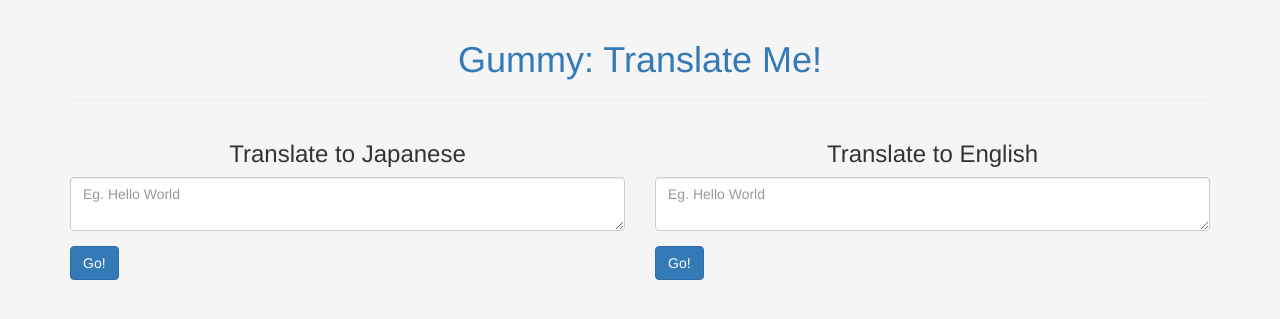
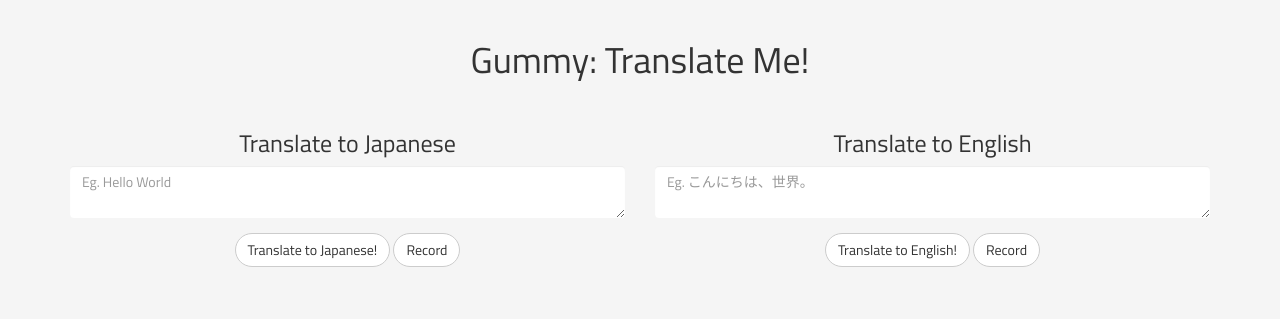
Before and after one commit to jnsoo123/gummy2, a Flask app: page / in a window 1280 px wide. Shown: the top 319 px of the page. Run offline with Flask 2, Linux system fonts and the light colour scheme; some libraries are stand-ins or nearby versions.

Commit message:
made translating to ajax

```diff
--- a/gummy2/gummy2.py
+++ b/gummy2/gummy2.py
@@ -1,5 +1,5 @@
 import os
-from flask import Flask, request, g, redirect, url_for, abort, render_template, flash
+from flask import Flask, request, g, redirect, url_for, abort, render_template, flash, jsonify
 from flask_bootstrap import Bootstrap
 from translate import Translator
 import urllib
@@ -13,16 +13,16 @@ app.config.from_object(__name__)
 def home():
     return render_template('home.html')
 
-@app.route('/ja_translate', methods=['POST'])
+@app.route('/_ja_translate', methods=['GET'])
 def ja_translate():
-    text = request.form['text_translate'].encode('utf-8')
+    text = request.args.get('text', '', type=str)
     translate = Translator(to_lang='ja', from_lang='en-US')
     translated_text = translate.translate(text)
-    return render_template('home.html', translated_ja_text=translated_text, translated_en_text=text)
+    return jsonify(translated_text)
 
-@app.route('/en_translate', methods=['POST'])
+@app.route('/_en_translate', methods=['GET'])
 def en_translate():
-    text = request.form['text_translate']
+    text = request.args.get('text', '', type=unicode)
     translate = Translator(to_lang='en-US', from_lang='ja')
     translated_text = urllib.quote(translate.translate(text.encode('utf-8')))
-    return render_template('home.html', translated_en_text=translated_text, translated_ja_text=text)
+    return jsonify(translated_text)
--- a/gummy2/static/style.css
+++ b/gummy2/static/style.css
@@ -1,7 +1,21 @@
 body {
+  font-family: 'Titillium Web', sans-serif;
   background-color: whitesmoke;
 }
 
 .main-container {
   margin-top: 20px!important;
 }
+
+.main-container a{
+  color: #333;
+}
+
+.main-container textarea.form-control {
+  border: none;
+}
+
+.btn.btn-default {
+  background-color: white;
+  border-radius: 25px;
+}
--- a/gummy2/templates/home.html
+++ b/gummy2/templates/home.html
@@ -1,34 +1,66 @@
 {% extends 'layout.html' %}
 {% block body %}
+
+<script type='text/javascript'>
+$SCRIPT_ROOT = {{ request.script_root|tojson|safe }};
+
+$(function(){
+  var translateToJapaneseButton = $('#translateToJapanese');
+  var translateToEnglishButton = $('#translateToEnglish');
+
+  translateToJapaneseButton.bind('click', function(){
+    translateToJapaneseButton.text('Translating to Japanese...')
+
+    $.getJSON($SCRIPT_ROOT + '/_ja_translate', {
+      text: $('#textTranslateToJapanese').val()
+    }, function(data){
+      $('#textTranslateToEnglish').val(data);
+      translateToJapaneseButton.text('Translate to Japanese!');
+    });
+    return false
+  });
+
+  translateToEnglishButton.bind('click', function(){
+    translateToEnglishButton.text('Translating to English...');
+
+    $.getJSON($SCRIPT_ROOT + '/_en_translate', {
+      text: $('#textTranslateToEnglish').val()
+    }, function(data){
+      $('#textTranslateToJapanese').val(decodeURIComponent(data));
+      translateToEnglishButton.text('Translate to English!')
+    });
+  });
+});
+</script>
+
 <div class="container main-container">
   <a href="/">
     <h1 class="text-center">
       Gummy: Translate Me!
     </h1>
   </a>
-  <hr />
+  <br />
   <div class="row">
-    <div class="col-xs-6">
+    <div class="col-sm-6 col-xs-12">
       <h3 class="text-center">Translate to Japanese</h3>
-      <form action='/ja_translate' method='POST'>
       <div class="form-group">
-          <textarea class='form-control' placeholder='Eg. Hello World' name='text_translate'>{{ translated_en_text }}</textarea>
+        <textarea class='form-control' placeholder='Eg. Hello World' id='textTranslateToJapanese' required >{{ translated_en_text }}</textarea>
       </div>
+      <div class="form-group text-center">
+        <button type='button' class='btn btn-default' id='translateToJapanese'>Translate to Japanese!</button>
+        <button type='button' class='btn btn-default'>Record</button>
+      </div>
+    </div>
+    <div class="col-sm-6 col-xs-12">
+      <h3 class="text-center">Translate to English</h3>
       <div class="form-group">
-          <input type='submit' value='Go!' class='btn btn-primary' />
+        <textarea class='form-control' placeholder='Eg. こんにちは、世界。' id='textTranslateToEnglish' required >{{ translated_ja_text }}</textarea>
       </div>
-      </form>
+      <div class="form-group text-center">
+        <button type='button' class='btn btn-default' id='translateToEnglish'>Translate to English!</button>
+        <button type='button' class='btn btn-default'>Record</button>
       </div>
-    <div class="col-xs-6">
-      <h3 class="text-center">Translate to English</h3>
-      <form action='/en_translate' method='POST'>
-        <div class="form-group">
-          <textarea class='form-control' placeholder='Eg. Hello World' name='text_translate'>{{ translated_ja_text }}</textarea>
     </div>
-        <div class="form-group">
-          <input type='submit' value='Go!' class='btn btn-primary' />
-        </div>
-      </form>
   </div>
 </div>
 {% if translated_text %}
--- a/gummy2/templates/layout.html
+++ b/gummy2/templates/layout.html
@@ -5,5 +5,7 @@
 {% block styles %}
 {{ super() }}
 <link rel="stylesheet" type="text/css" href="{{ url_for('static', filename='style.css') }}">
+<link href="https://fonts.googleapis.com/css?family=Titillium+Web" rel="stylesheet">
+<script src="https://ajax.googleapis.com/ajax/libs/jquery/1.9.1/jquery.min.js"></script>
 {% endblock %}
 <h3>hello</h3>
```
Also changed, not shown: gummy2/static/background.jpg (added), gummy2/static/scripts.js (added), 2 other files. Lines whose indentation alone changed are shown as unchanged.
